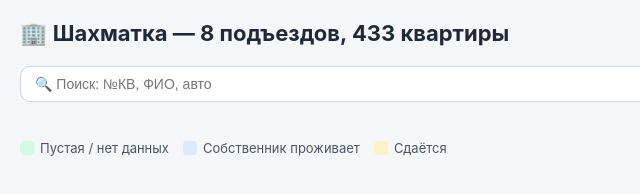
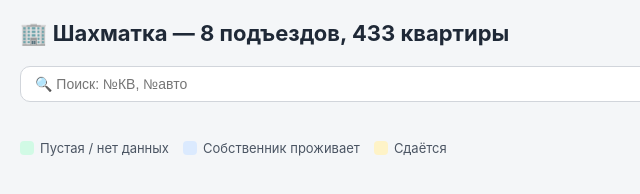
Before and after one commit to fart93/dom-shahmatka, a website: page public/index.html in a window 1280 px wide. Shown: the full height of the page, 0-640 px from the left. Drawn offline with Linux system fonts and the light colour scheme; no server answers.

Commit message:
Update index.html

```diff
--- a/public/index.html
+++ b/public/index.html
@@ -95,7 +95,7 @@
 </header>
 
 <div class="toolbar">
-  <input id="search" placeholder="🔍 Поиск: №КВ, ФИО, авто" />
+  <input id="search" placeholder="🔍 Поиск: №КВ, №авто" />
   <span id="adminArea"></span>
 </div>
 
```
